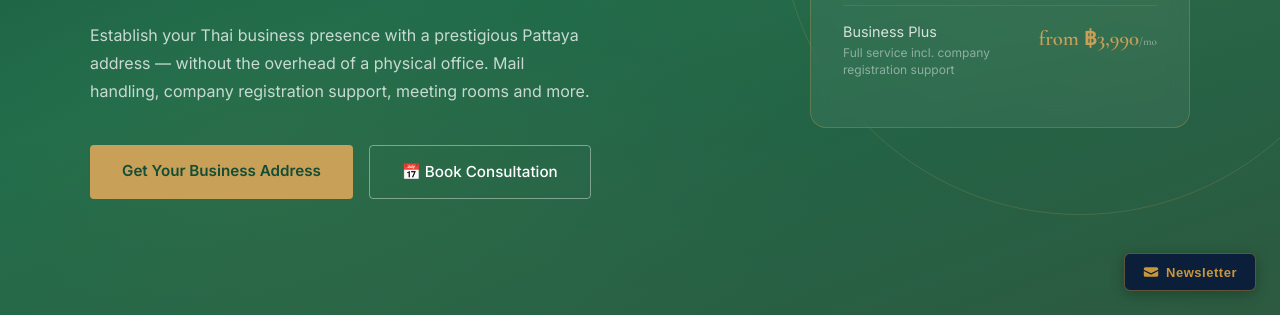
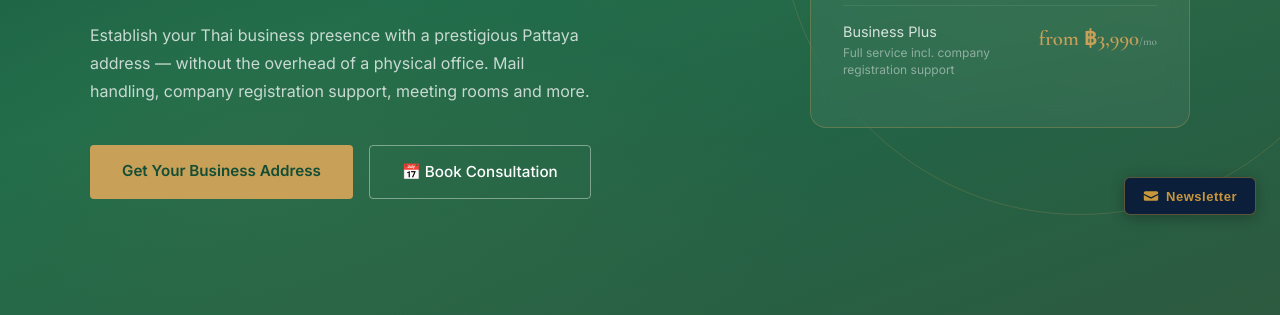
Before and after one commit to haraldlinhart-prog/sima24, a website: page index.html in a window 1280 px wide. Shown: the part 485-800 px from the top of the page. Drawn offline with nearby package versions, Linux system fonts and the light colour scheme; a script that the page names is missing.

Commit message:
fix: Newsletter-/WhatsApp-Button ca. 2cm nach oben (Ueberschneidung mit Matomo-Cookie-Banner behoben)

```diff
--- a/index.html
+++ b/index.html
@@ -786,7 +786,7 @@
 <!-- BEEHIIV:START -->
 
 <!-- BEEHIIV WIDGET: eigenes Design, kein Iframe, API-basiert -->
-<div id="pan21-nl-wrap" style="position:fixed;bottom:24px;right:24px;z-index:9999;font-family:system-ui,sans-serif;">
+<div id="pan21-nl-wrap" style="position:fixed;bottom:100px;right:24px;z-index:9999;font-family:system-ui,sans-serif;">
   <button id="pan21-nl-btn" onclick="(function(){var w=document.getElementById('pan21-nl-card');var open=w.style.display==='block';w.style.display=open?'none':'block';document.getElementById('pan21-nl-btn').innerHTML=open?'<svg width=\'16\' height=\'16\' viewBox=\'0 0 20 20\' fill=\'currentColor\' style=\'vertical-align:middle;margin-right:7px;\'><path d=\'M3 4a2 2 0 00-2 2v1.161l8.441 4.221a1.25 1.25 0 001.118 0L19 7.162V6a2 2 0 00-2-2H3z\'/><path d=\'M19 8.839l-7.77 3.885a2.75 2.75 0 01-2.46 0L1 8.839V14a2 2 0 002 2h14a2 2 0 002-2V8.839z\'/></svg>Newsletter':'&#10005; Schlie&szlig;en';})()" style="background:#0B1F3A;color:#C9963A;border:1.5px solid rgba(196,150,58,0.45);padding:10px 18px;border-radius:6px;cursor:pointer;font-weight:600;font-size:13px;display:flex;align-items:center;gap:7px;box-shadow:0 3px 14px rgba(0,0,0,0.28);letter-spacing:0.04em;"><svg width="16" height="16" viewBox="0 0 20 20" fill="currentColor"><path d="M3 4a2 2 0 00-2 2v1.161l8.441 4.221a1.25 1.25 0 001.118 0L19 7.162V6a2 2 0 00-2-2H3z"/><path d="M19 8.839l-7.77 3.885a2.75 2.75 0 01-2.46 0L1 8.839V14a2 2 0 002 2h14a2 2 0 002-2V8.839z"/></svg>Newsletter</button>
   <div id="pan21-nl-card" style="display:none;margin-top:8px;width:320px;background:#fff;border-radius:10px;box-shadow:0 8px 32px rgba(11,31,58,0.22);border:1px solid #E2DDD8;overflow:hidden;">
     <div style="background:#0B1F3A;padding:16px 20px;">
```
